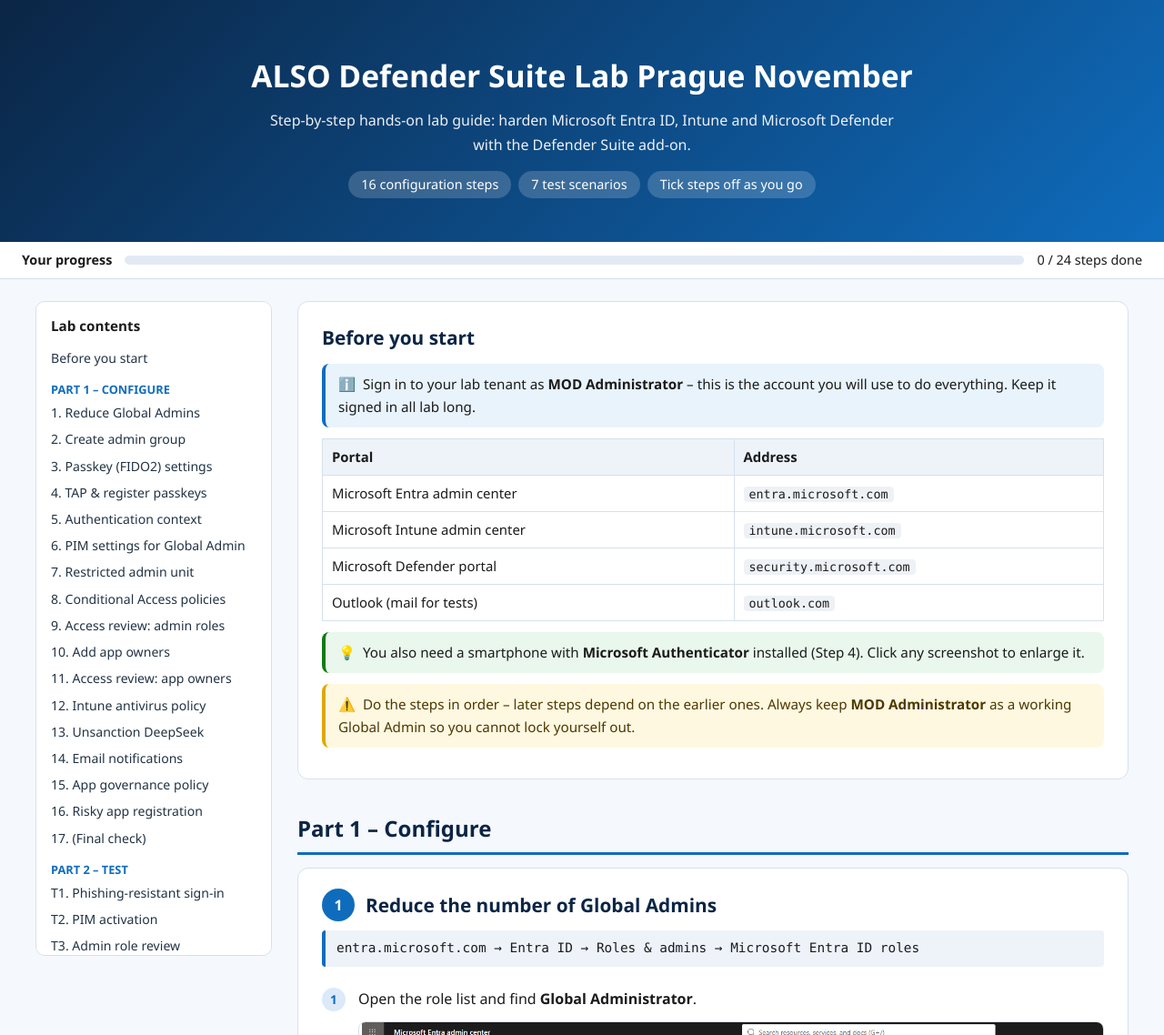
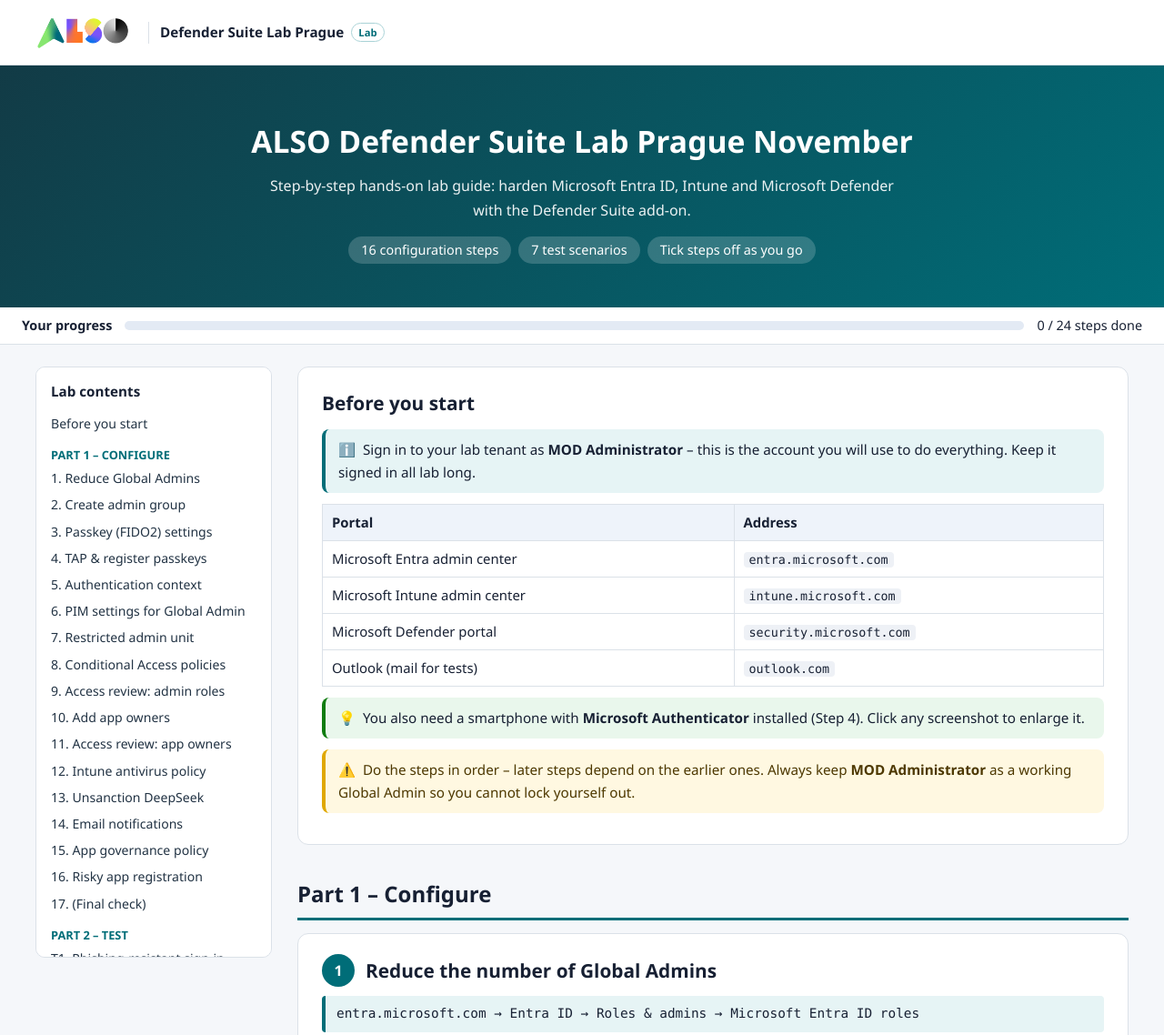
Before and after one commit to CoC-MS/defendersuitelabprague, a plain HTML site: page docs/index.html in a window 1280 px wide. Shown: the top 1138 px of the page at 91% size. Drawn offline with Linux system fonts and the light colour scheme.

Commit message:
Add ALSO branding to lab guide
Co-authored-by: Copilot App <223556219+Copilot@users.noreply.github.com>

```diff
--- a/docs/index.html
+++ b/docs/index.html
@@ -3,10 +3,21 @@
 <head>
 <meta charset="utf-8">
 <meta name="viewport" content="width=device-width,initial-scale=1">
+<meta name="theme-color" content="#006d78">
 <title>ALSO Defender Suite Lab Prague November</title>
 <link rel="stylesheet" href="style.css">
 </head>
 <body>
+<div class="site-header">
+  <div class="header-inner">
+    <img class="brand-logo" src="images/also-logo.png" alt="ALSO">
+    <span class="brand-divider" aria-hidden="true"></span>
+    <div class="brand-title-group">
+      <span class="brand-product">Defender Suite Lab Prague</span>
+      <span class="brand-pill">Lab</span>
+    </div>
+  </div>
+</div>
 <header class="hero">
   <h1>ALSO Defender Suite Lab Prague November</h1>
   <p>Step-by-step hands-on lab guide: harden Microsoft Entra ID, Intune and Microsoft Defender with the Defender Suite add-on.</p>
@@ -445,7 +456,7 @@
 
 </main>
 </div>
-<footer>ALSO Defender Suite Lab Prague November</footer>
+<footer><img src="images/also-logo.png" alt="ALSO"> <span>ALSO Defender Suite Lab Prague November</span></footer>
 <div id="lightbox"><img alt=""></div>
 <script src="script.js"></script>
 </body>
--- a/docs/style.css
+++ b/docs/style.css
@@ -1,31 +1,38 @@
-:root{--blue:#0f6cbd;--dark:#0b2545;--bg:#f5f8fc;--ok:#107c10;--warn:#8a6100;--warnbg:#fff8e1;--tip:#e8f3fc;--line:#d6e0ee}
+:root{--primary:#006d78;--primary-hover:#005964;--dark:#172033;--bg:#f5f7fa;--ok:#107c10;--warn:#8a6100;--warnbg:#fff8e1;--tip:#e6f4f5;--line:#dbe1e8;--header-height:72px}
 *{box-sizing:border-box}
-html{scroll-behavior:smooth;scroll-padding-top:70px}
-body{margin:0;font:16px/1.65 "Segoe UI",system-ui,sans-serif;color:#1b1b1b;background:var(--bg)}
-header.hero{background:linear-gradient(135deg,var(--dark),var(--blue));color:#fff;padding:56px 24px 48px;text-align:center}
+html{scroll-behavior:smooth;scroll-padding-top:130px}
+body{margin:0;font:16px/1.65 "Segoe UI",system-ui,sans-serif;color:var(--dark);background:var(--bg)}
+.site-header{position:sticky;top:0;z-index:30;height:var(--header-height);background:rgba(255,255,255,.92);border-bottom:1px solid var(--line);backdrop-filter:blur(16px)}
+.header-inner{height:100%;max-width:1250px;margin:auto;padding:0 24px;display:flex;align-items:center}
+.brand-logo{display:block;width:7rem;height:auto;flex:none}
+.brand-divider{width:1px;height:1.5rem;margin:0 .75rem;background:var(--line);flex:none}
+.brand-title-group{display:flex;align-items:center;gap:.5rem;flex-wrap:wrap;line-height:1.3}
+.brand-product{font-size:.95rem;font-weight:600}
+.brand-pill{padding:.2rem .45rem;border:1px solid #a9d2d6;border-radius:999px;color:var(--primary);font-size:.7rem;font-weight:700;line-height:1.2}
+header.hero{background:linear-gradient(135deg,#123b46,var(--primary));color:#fff;padding:56px 24px 48px;text-align:center}
 .hero h1{margin:0 0 8px;font-size:2.1rem}
 .hero p{margin:4px auto;max-width:720px;opacity:.92}
 .badge{display:inline-block;background:rgba(255,255,255,.18);border-radius:20px;padding:3px 14px;margin:12px 4px 0;font-size:.9rem}
-#progress{position:sticky;top:0;z-index:20;background:#fff;border-bottom:1px solid var(--line);padding:8px 24px;display:flex;align-items:center;gap:14px;font-size:.9rem}
+#progress{position:sticky;top:var(--header-height);z-index:20;background:#fff;border-bottom:1px solid var(--line);padding:8px 24px;display:flex;align-items:center;gap:14px;font-size:.9rem}
 #bar{flex:1;height:10px;background:#e3eaf4;border-radius:6px;overflow:hidden}
 #bar i{display:block;height:100%;width:0;background:var(--ok);transition:width .3s}
 .layout{display:flex;max-width:1250px;margin:0 auto;gap:28px;padding:24px}
-nav.toc{flex:0 0 260px;position:sticky;top:60px;align-self:flex-start;max-height:calc(100vh - 80px);overflow:auto;background:#fff;border:1px solid var(--line);border-radius:10px;padding:14px 16px;font-size:.88rem}
+nav.toc{flex:0 0 260px;position:sticky;top:130px;align-self:flex-start;max-height:calc(100vh - 150px);overflow:auto;background:#fff;border:1px solid var(--line);border-radius:10px;padding:14px 16px;font-size:.88rem}
 nav.toc h3{margin:0 0 8px;font-size:.95rem}
 nav.toc a{display:block;color:#234;text-decoration:none;padding:3px 0}
-nav.toc a:hover{color:var(--blue)}
-nav.toc .grp{margin-top:10px;font-weight:600;color:var(--blue);font-size:.8rem;text-transform:uppercase}
+nav.toc a:hover{color:var(--primary-hover)}
+nav.toc .grp{margin-top:10px;font-weight:600;color:var(--primary);font-size:.8rem;text-transform:uppercase}
 main{flex:1;min-width:0}
 section.step{background:#fff;border:1px solid var(--line);border-radius:12px;padding:22px 26px;margin-bottom:22px}
 section.step h2{margin:0 0 4px;font-size:1.3rem;color:var(--dark);display:flex;gap:12px;align-items:center}
-.num{flex:none;width:36px;height:36px;border-radius:50%;background:var(--blue);color:#fff;display:inline-flex;align-items:center;justify-content:center;font-weight:700;font-size:1rem}
-.path{background:#eef3fa;border-left:4px solid var(--blue);padding:8px 12px;border-radius:4px;margin:10px 0;font-family:Consolas,monospace;font-size:.9rem}
-h3.part{font-size:1.5rem;color:var(--dark);margin:34px 0 14px;padding-bottom:6px;border-bottom:3px solid var(--blue)}
+.num{flex:none;width:36px;height:36px;border-radius:50%;background:var(--primary);color:#fff;display:inline-flex;align-items:center;justify-content:center;font-weight:700;font-size:1rem}
+.path{background:#e6f4f5;border-left:4px solid var(--primary);padding:8px 12px;border-radius:4px;margin:10px 0;font-family:Consolas,monospace;font-size:.9rem}
+h3.part{font-size:1.5rem;color:var(--dark);margin:34px 0 14px;padding-bottom:6px;border-bottom:3px solid var(--primary)}
 ol.do{padding-left:0;list-style:none;counter-reset:s}
 ol.do>li{counter-increment:s;position:relative;padding:6px 0 6px 40px;margin:4px 0}
-ol.do>li::before{content:counter(s);position:absolute;left:0;top:7px;width:26px;height:26px;border-radius:50%;background:#dbe9f9;color:var(--blue);font-weight:700;text-align:center;line-height:26px;font-size:.85rem}
+ol.do>li::before{content:counter(s);position:absolute;left:0;top:7px;width:26px;height:26px;border-radius:50%;background:#e6f4f5;color:var(--primary);font-weight:700;text-align:center;line-height:26px;font-size:.85rem}
 .note,.warn,.tip{border-radius:8px;padding:10px 14px;margin:12px 0;font-size:.95rem}
-.note{background:var(--tip);border-left:4px solid var(--blue)}
+.note{background:var(--tip);border-left:4px solid var(--primary)}
 .tip{background:#e9f7ec;border-left:4px solid var(--ok)}
 .warn{background:var(--warnbg);border-left:4px solid #e0a800;color:#4d3800}
 .note b:first-child,.tip b:first-child,.warn b:first-child{margin-right:4px}
@@ -41,5 +48,7 @@ section.step.complete{border-color:#9ad08f;background:#fbfef9}
 .optional{display:inline-block;background:#fde7e9;color:#a4262c;border-radius:4px;padding:1px 8px;font-size:.75rem;font-weight:700;margin-left:6px}
 #lightbox{position:fixed;inset:0;background:rgba(0,0,0,.85);display:none;align-items:center;justify-content:center;z-index:50;cursor:zoom-out}
 #lightbox img{max-width:94vw;max-height:94vh}
-footer{text-align:center;color:#667;padding:30px;font-size:.85rem}
+footer{text-align:center;color:#5b6678;padding:30px;font-size:.85rem}
+footer img{display:block;width:7rem;height:auto;margin:0 auto 10px}
 @media(max-width:900px){.layout{flex-direction:column}nav.toc{position:static;max-height:none;flex:none}}
+@media(max-width:480px){.header-inner{padding:0 16px}.brand-logo{width:4.5rem}.brand-product{font-size:.85rem}#progress{padding:8px 16px;gap:8px;font-size:.8rem}#progress strong,#pct{white-space:nowrap}}
```
Also changed, not shown: docs/images/also-logo.png (added).
